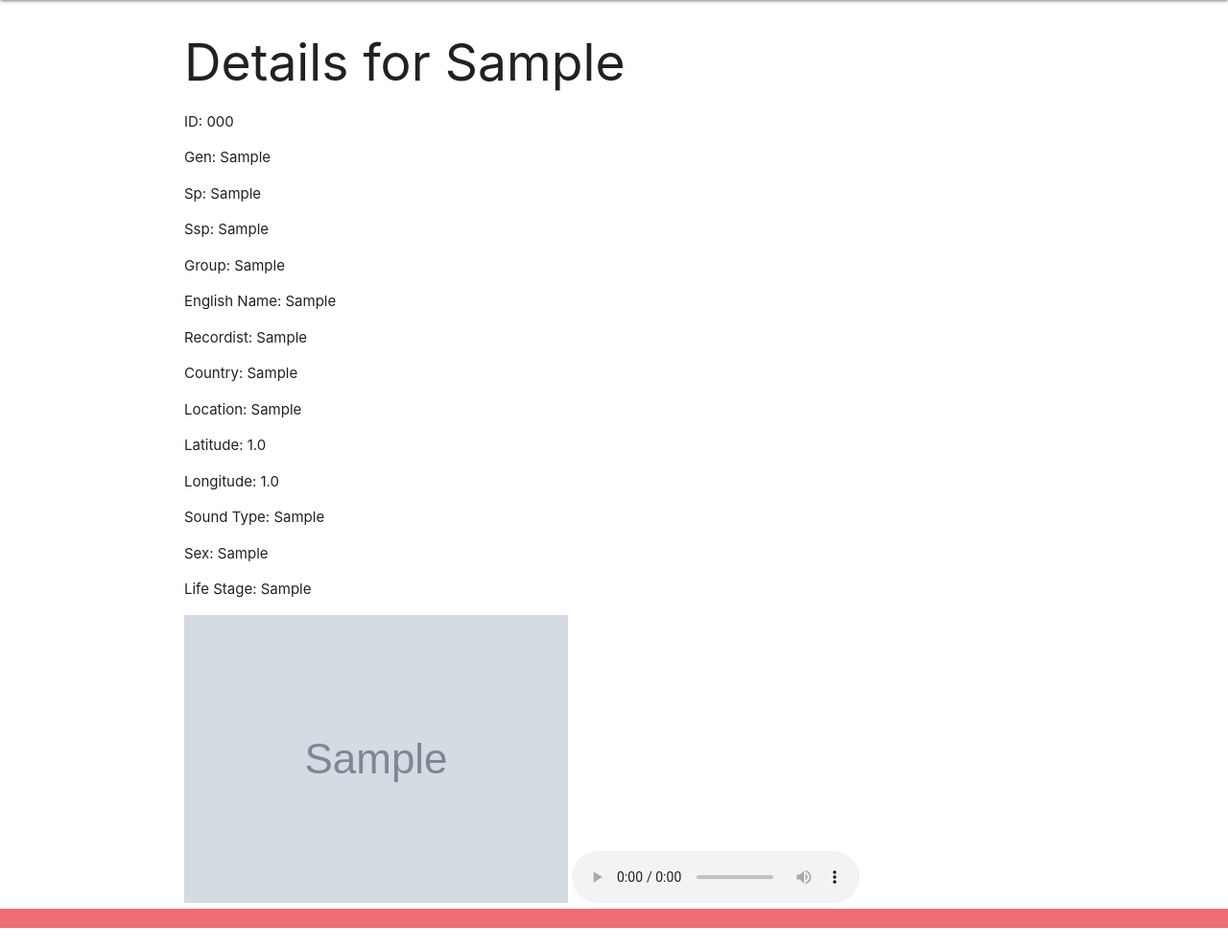
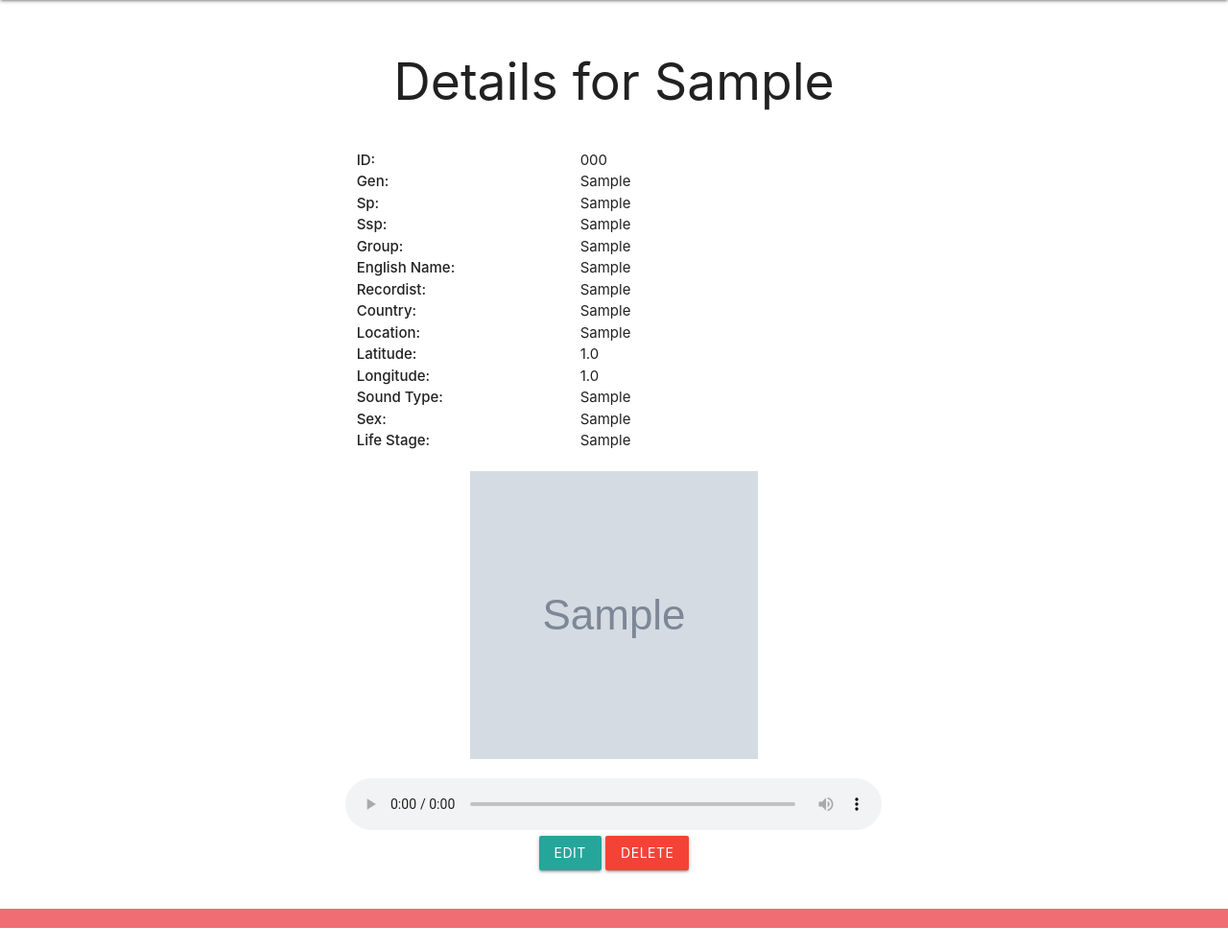
Before and after one commit to FreshMozzarella/MD_Bird_collector, a Django app: page /birds/1/ in a window 1280 px wide. Shown: the part 64-1054 px from the top of the page at 96% size. Run offline with Django 3.2, Linux system fonts and the light colour scheme; tables that the repository leaves empty hold one stand-in row (values such as "Sample post"); grey boxes marked "Sample" are stand-in pictures.

Commit message:
bird edit/bird delete functionality, styling

```diff
--- a/main_app/static/css/style.css
+++ b/main_app/static/css/style.css
@@ -0,0 +1,51 @@
+.card .card-image img {
+    max-width: 100%;
+    max-height: 200px;
+    width: auto;
+    height: auto;
+    margin: 0 auto;
+    display: block;
+}
+
+audio {
+    width: 100%;
+    box-sizing: border-box;
+}
+
+.card {
+    width: 100%;
+    margin: 20px 0;
+}
+
+.container > .row {
+    margin-left: auto;
+    margin-right: auto;
+}
+
+.col {
+    padding: 0 10px;
+}
+
+.container {
+    padding: 20px;
+}
+
+.detail-image {
+    max-width: 300px;  /* set max width */
+    max-height: 300px; /* set max height */
+    width: auto;
+    height: auto;
+    display: block;
+    margin: 0 auto;  /* center the image */
+}
+
+.row {
+    margin-bottom: 15px; /* add space between rows */
+}
+
+.bird-image {
+    width: 300px;
+    height: 300px;
+    margin: 20px auto;
+    display: block;
+}
--- a/main_app/templates/base.html
+++ b/main_app/templates/base.html
@@ -8,6 +8,7 @@
   <title>Cat Collector</title>
   <link rel="stylesheet" type="text/css" href="{% static 'css/style.css' %}">
   <link rel="stylesheet" href="https://cdnjs.cloudflare.com/ajax/libs/materialize/1.0.0/css/materialize.min.css">
+  <link href="https://fonts.googleapis.com/icon?family=Material+Icons" rel="stylesheet">
 </head>
 <body>
   <header class="navbar-fixed">
@@ -38,5 +39,6 @@
   <footer class="page-footer">
     <div class="right">All Rights Reserved, &copy; 2023 MD Bird Collector &nbsp;</div>
   </footer>
+  <script src="https://cdnjs.cloudflare.com/ajax/libs/materialize/1.0.0/js/materialize.min.js"></script>
 </body>
 </html>
--- a/main_app/templates/main_app/bird_detail.html
+++ b/main_app/templates/main_app/bird_detail.html
@@ -1,28 +1,64 @@
 {% extends 'base.html' %}
 
 {% block content %}
-    <h2>Details for {{ bird.en }}</h2>
-    <p>ID: {{ bird.catalogue_number }}</p>
-    <p>Gen: {{ bird.gen }}</p>
-    <p>Sp: {{ bird.sp }}</p>
-    <p>Ssp: {{ bird.ssp }}</p>
-    <p>Group: {{ bird.group }}</p>
-    <p>English Name: {{ bird.en }}</p>
-    <p>Recordist: {{ bird.rec }}</p>
-    <p>Country: {{ bird.cnt }}</p>
-    <p>Location: {{ bird.loc }}</p>
-    <p>Latitude: {{ bird.lat }}</p>
-    <p>Longitude: {{ bird.lng }}</p>
-    <p>Sound Type: {{ bird.sound_type }}</p>
-    <p>Sex: {{ bird.sex }}</p>
-    <p>Life Stage: {{ bird.stage }}</p>
-    {% if bird.image %}
-        <img src="{{ bird.image.url }}" alt="{{ bird.en }}">
-    {% else %}
-        <p>No image available</p>
-    {% endif %}
-    <audio controls>
-        <source src="{{ bird.audio.url }}" type="audio/wav">
-    </audio>
-    <!-- Add the edit and delete links here when you're ready -->
+    <h2 class="center-align">Details for {{ bird.en }}</h2>
+
+    <div class="container">
+        <div class="row">
+            <div class="col s5"><strong>ID:</strong></div>
+            <div class="col s7">{{ bird.catalogue_number|default:"Not available" }}</div>
+
+            <div class="col s5"><strong>Gen:</strong></div>
+            <div class="col s7">{{ bird.gen|default:"Not available" }}</div>
+
+            <div class="col s5"><strong>Sp:</strong></div>
+            <div class="col s7">{{ bird.sp|default:"Not available" }}</div>
+
+            <div class="col s5"><strong>Ssp:</strong></div>
+            <div class="col s7">{{ bird.ssp|default:"Not available" }}</div>
+
+            <div class="col s5"><strong>Group:</strong></div>
+            <div class="col s7">{{ bird.group|default:"Not available" }}</div>
+
+            <div class="col s5"><strong>English Name:</strong></div>
+            <div class="col s7">{{ bird.en|default:"Not available" }}</div>
+
+            <div class="col s5"><strong>Recordist:</strong></div>
+            <div class="col s7">{{ bird.rec|default:"Not available" }}</div>
+
+            <div class="col s5"><strong>Country:</strong></div>
+            <div class="col s7">{{ bird.cnt|default:"Not available" }}</div>
+
+            <div class="col s5"><strong>Location:</strong></div>
+            <div class="col s7">{{ bird.loc|default:"Not available" }}</div>
+
+            <div class="col s5"><strong>Latitude:</strong></div>
+            <div class="col s7">{{ bird.lat|default:"Not available" }}</div>
+
+            <div class="col s5"><strong>Longitude:</strong></div>
+            <div class="col s7">{{ bird.lng|default:"Not available" }}</div>
+
+            <div class="col s5"><strong>Sound Type:</strong></div>
+            <div class="col s7">{{ bird.sound_type|default:"Not available" }}</div>
+
+            <div class="col s5"><strong>Sex:</strong></div>
+            <div class="col s7">{{ bird.sex|default:"Not available" }}</div>
+
+            <div class="col s5"><strong>Life Stage:</strong></div>
+            <div class="col s7">{{ bird.stage|default:"Not available" }}</div>
+        </div>
+
+        <div class="bird-image" style="background-image: url({{ bird.image.url }}); background-size: cover; background-position: center;"></div>
+
+        <div class="center-align">
+            <audio controls>
+                <source src="{{ bird.audio.url }}" type="audio/wav">
+            </audio>
+        </div>
+        <div class="center-align">
+            <a href="{% url 'bird_edit' pk=object.pk %}" class="waves-effect waves-light btn">Edit</a>
+            <a href="{% url 'bird_delete' pk=object.pk %}" class="waves-effect waves-light btn red">Delete</a>
+        </div>
+    </div>
+
 {% endblock %}
--- a/main_app/urls.py
+++ b/main_app/urls.py
@@ -2,13 +2,16 @@ from django.urls import path
 from . import views
 from django.conf import settings
 from django.conf.urls.static import static
+from .views import BirdDetailView, BirdUpdateView, BirdDeleteView
 
 urlpatterns = [
 path('', views.home, name='home'),
 path('about/', views.about, name='about'),
 path('birds/', views.birds_index, name='birds_index'),
 path('create_bird/', views.create_bird, name='create_bird'),
-path('birds/<int:bird_id>/', views.bird_detail, name='bird_detail'),
+path('birds/<int:pk>/', BirdDetailView.as_view(), name='bird_detail'),
+path('birds/<int:pk>/edit/', BirdUpdateView.as_view(), name='bird_edit'),
+path('birds/<int:pk>/delete/', BirdDeleteView.as_view(), name='bird_delete'),
 ]
 
 if settings.DEBUG:
--- a/main_app/views.py
+++ b/main_app/views.py
@@ -2,6 +2,8 @@ from django.shortcuts import render
 from .models import Bird
 from .api import fetch_bird_calls_from_xenocanto, fetch_image_from_inaturalist
 import requests
+from django.urls import reverse_lazy
+from django.views.generic import DetailView, UpdateView, DeleteView
 from django.views.decorators.cache import cache_page
 from django.shortcuts import render, redirect
 from .forms import BirdForm
@@ -21,7 +23,7 @@ def about(request):
 
   return render(request, 'about.html')
 
-@cache_page(60 * 15)
+# @cache_page(60 * 15)
 def birds_index(request):
     # Retrieve the first 10 birds from the database (you can adjust this as per your needs)
     birds = Bird.objects.all()
@@ -111,6 +113,24 @@ def save_file_from_url(model_field, url):
         save=True
     )
 
-def bird_detail(request, bird_id):
-    bird = get_object_or_404(Bird, id=bird_id)
-    return render(request, 'main_app/bird_detail.html', {'bird': bird})
+# def bird_detail(request, bird_id):
+#     bird = get_object_or_404(Bird, id=bird_id)
+#     return render(request, 'main_app/bird_detail.html', {'bird': bird})
+
+class BirdDetailView(DetailView):
+    model = Bird
+    template_name = "main_app/bird_detail.html"
+
+class BirdUpdateView(UpdateView):
+    model = Bird
+    template_name = "main_app/create_bird.html"
+    form_class = BirdForm
+    exclude = ['catalogue_number']
+
+    def get_success_url(self):
+        return reverse_lazy('bird_detail', kwargs={'pk': self.object.pk})
+
+class BirdDeleteView(DeleteView):
+    model = Bird
+    template_name = "main_app/bird_confirm_delete.html"
+    success_url = reverse_lazy('birds_index')
```
Also changed, not shown: main_app/templates/birds/index.html (+22 -9 lines), main_app/templates/main_app/bird_confirm_delete.html (added, +12 -0 lines).
